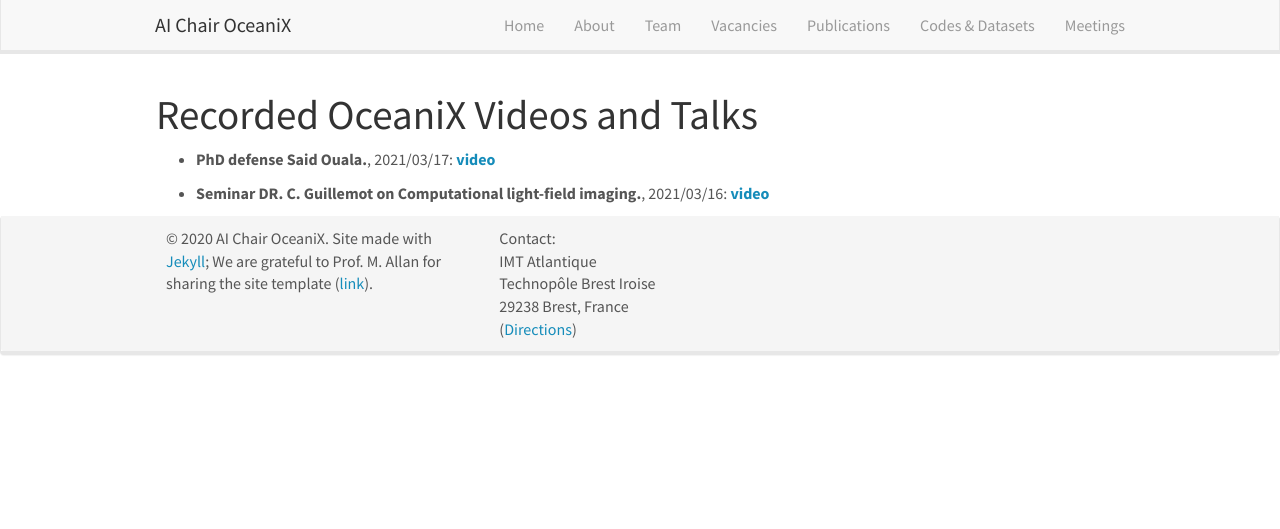
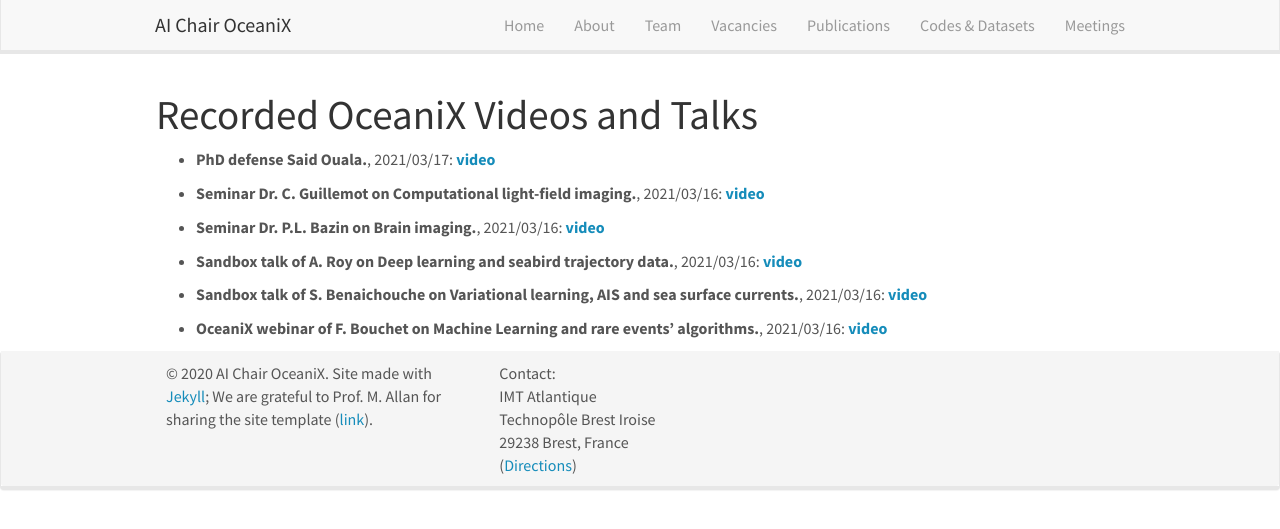
Before and after one commit to CIA-Oceanix/CIA-Oceanix.github.io, a Jekyll site: the page built from _pages/oceanix_video.md, in a window 1280 px wide. Shown: the top 529 px of the page. Built offline with Jekyll 4.4.1, drawn with Linux system fonts in a browser that asks for light colours; nearby versions of some CDN libraries.

Commit message:
Update video_list.yml

```diff
--- a/_data/video_list.yml
+++ b/_data/video_list.yml
@@ -2,7 +2,23 @@
   date: 2021/03/17
   link: https://youtu.be/JuzYa6I-XWs
   display : video
-- title: "Seminar DR. C. Guillemot on Computational light-field imaging."
+- title: "Seminar Dr. C. Guillemot on Computational light-field imaging."
   date: 2021/03/16
-  link: https://youtu.be/JuzYa6I-XWs
+  link: https://youtu.be/UKZfNaxhjj8
   display : video
+- title: "Seminar Dr. P.L. Bazin on Brain imaging."
+  date: 2021/03/16
+  link: https://youtu.be/3nQvD-E9D-s
+  display : video
+- title: "Sandbox talk of A. Roy on Deep learning and seabird trajectory data."
+  date: 2021/03/16
+  link: https://youtu.be/QG9kpzOxAKQ
+  display : video
+- title: "Sandbox talk of S. Benaichouche on Variational learning, AIS and sea surface currents."
+  date: 2021/03/16
+  link: https://youtu.be/f5VWlY8GI0Q
+  display : video
+- title: "OceaniX webinar of F. Bouchet on Machine Learning and rare events' algorithms."
+  date: 2021/03/16
+  link: https://youtu.be/s7AtApwGkcQ
+  display : video
```
